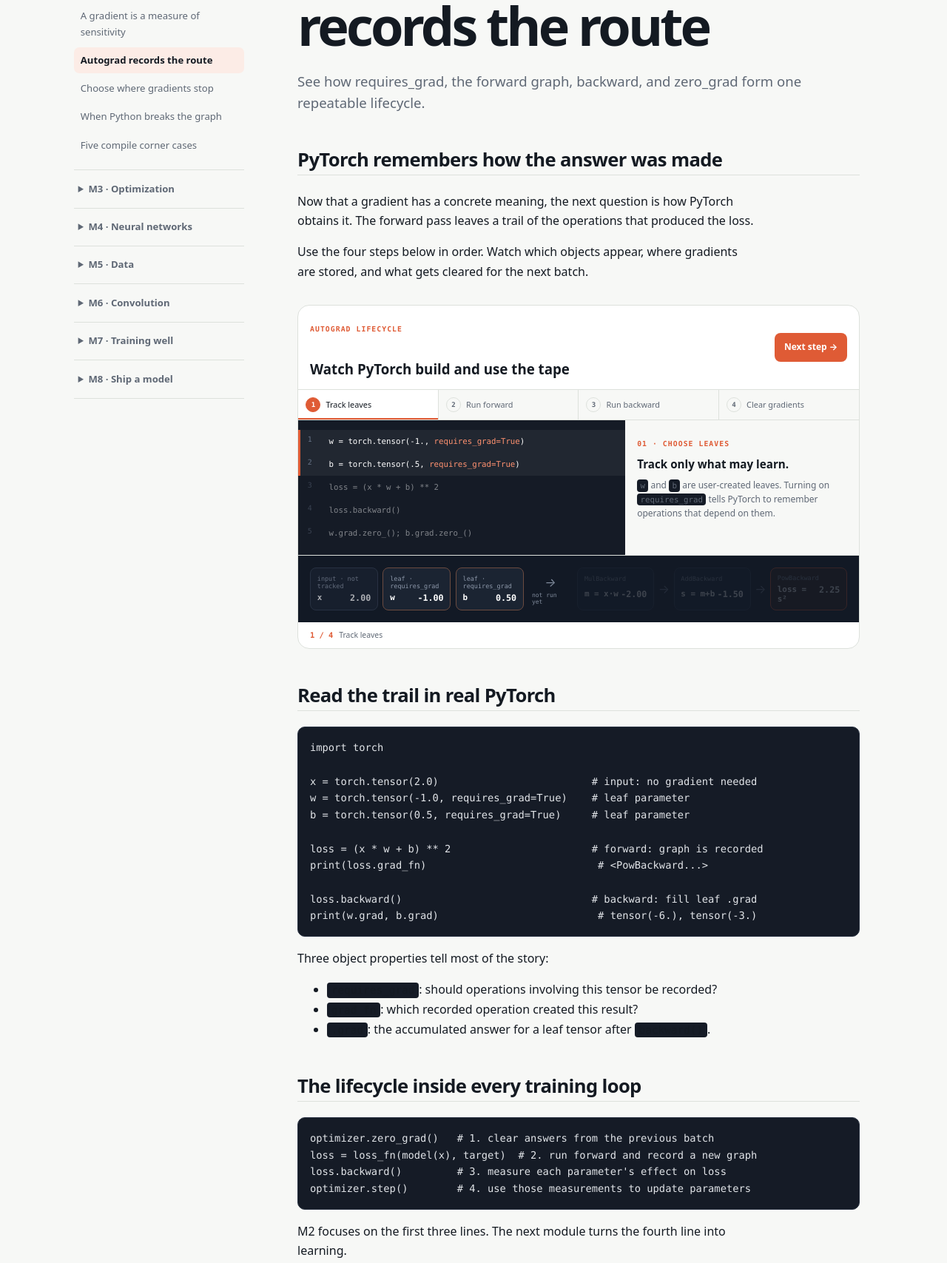
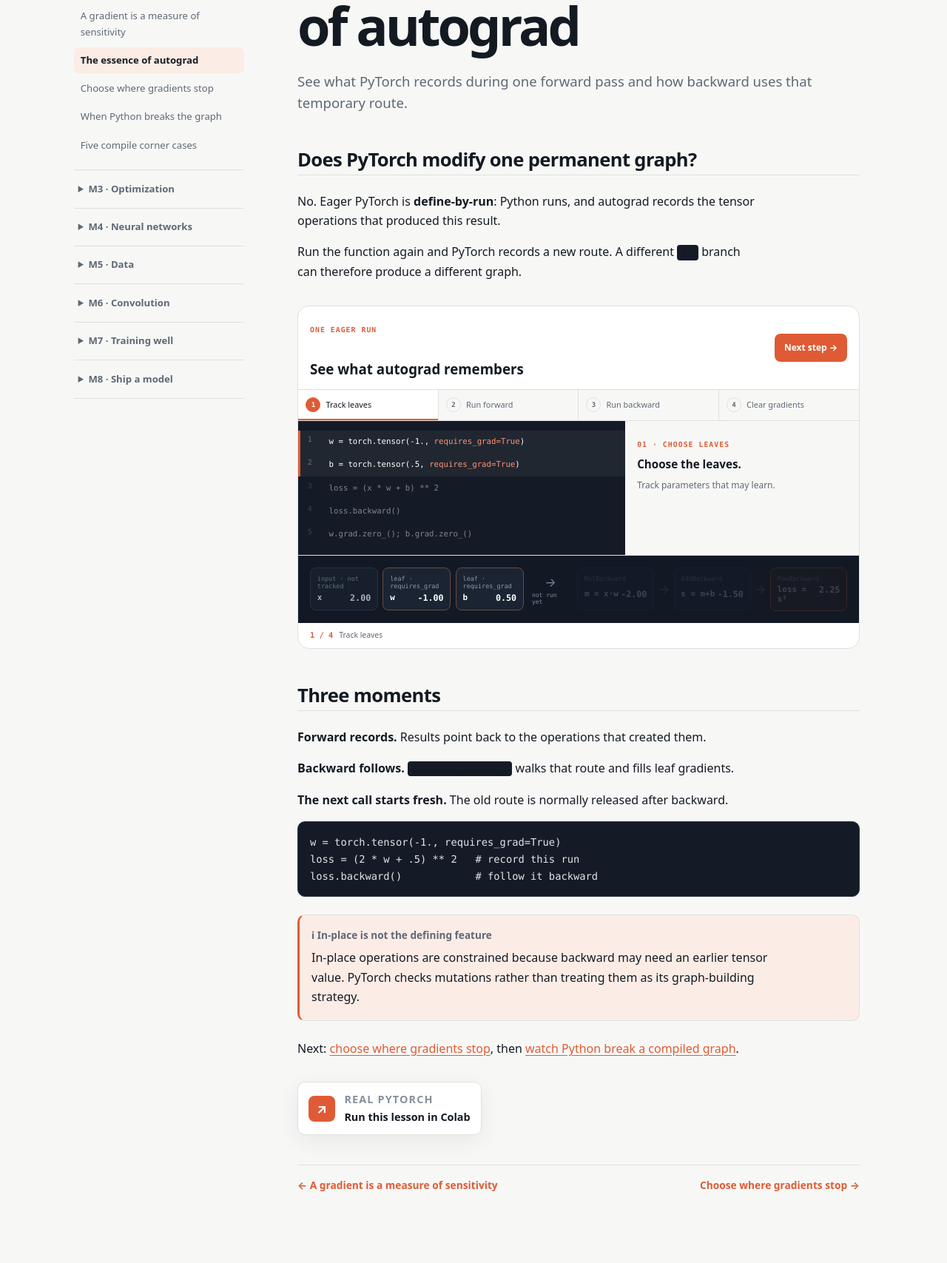
Before and after one commit to ClementineY/loop-by-loop, an Astro site: page /lessons/autograd in a window 1280 px wide. Shown: the part 224-1931 px from the top of the page at 74% size. Built offline with nearby package versions, Linux system fonts and the light colour scheme; Astro itself is replaced by a stand-in of ours; code samples lack their colours.

Commit message:
refactor: clarify the essence of autograd

````diff
--- a/src/components/widgets/AutogradGraph.svelte
+++ b/src/components/widgets/AutogradGraph.svelte
@@ -24,7 +24,7 @@
 
 <section class="lab" aria-labelledby="autograd-title">
   <header>
-    <div><span>Autograd lifecycle</span><h3 id="autograd-title">Watch PyTorch build and use the tape</h3></div>
+    <div><span>One eager run</span><h3 id="autograd-title">See what autograd remembers</h3></div>
     <button onclick={next}>{phase === 3 ? 'Start again ↻' : 'Next step →'}</button>
   </header>
 
@@ -48,20 +48,20 @@
     <aside aria-live="polite">
       {#if phase === 0}
         <span>01 · choose leaves</span>
-        <h4>Track only what may learn.</h4>
-        <p><code>w</code> and <code>b</code> are user-created leaves. Turning on <code>requires_grad</code> tells PyTorch to remember operations that depend on them.</p>
+        <h4>Choose the leaves.</h4>
+        <p>Track parameters that may learn.</p>
       {:else if phase === 1}
         <span>02 · ordinary Python runs</span>
-        <h4>The forward pass leaves a trail.</h4>
-        <p>Each result stores the operation that created it. The final loss points backward through <code>Pow → Add → Mul</code>.</p>
+        <h4>Forward records a route.</h4>
+        <p><code>loss</code> points back through <code>Pow → Add → Mul</code>.</p>
       {:else if phase === 2}
         <span>03 · ask one question</span>
-        <h4>How would each leaf change loss?</h4>
-        <p><code>backward()</code> walks the saved trail in reverse. The answers land in <code>w.grad</code> and <code>b.grad</code>.</p>
+        <h4>Backward follows it.</h4>
+        <p>The answers land in <code>w.grad</code> and <code>b.grad</code>.</p>
       {:else}
         <span>04 · prepare the next batch</span>
-        <h4>Clear the answers, not the parameters.</h4>
-        <p>PyTorch adds new gradients to old ones. The training loop clears <code>.grad</code> before measuring the next batch.</p>
+        <h4>Clear before the next run.</h4>
+        <p>Gradients accumulate unless the training loop resets them.</p>
       {/if}
     </aside>
   </div>
--- a/src/content/lessons/autograd.mdx
+++ b/src/content/lessons/autograd.mdx
@@ -1,59 +1,39 @@
 ---
-title: Autograd records the route
+title: The essence of autograd
 module: M2 · Autograd
 order: 3
-summary: See how requires_grad, the forward graph, backward, and zero_grad form one repeatable lifecycle.
+summary: See what PyTorch records during one forward pass and how backward uses that temporary route.
 colab: m2_autograd.ipynb
-concepts: [requires_grad, grad_fn, backward, gradient accumulation]
-duration: 11
+concepts: [define-by-run, requires_grad, grad_fn, backward]
+duration: 8
 ---
 import AutogradGraph from '../../components/widgets/AutogradGraph.svelte';
-import Quiz from '../../components/Quiz.svelte';
 import Callout from '../../components/Callout.astro';
 
-## PyTorch remembers how the answer was made
+## Does PyTorch modify one permanent graph?
 
-Now that a gradient has a concrete meaning, the next question is how PyTorch obtains it. The forward pass leaves a trail of the operations that produced the loss.
+No. Eager PyTorch is **define-by-run**: Python runs, and autograd records the tensor operations that produced this result.
 
-Use the four steps below in order. Watch which objects appear, where gradients are stored, and what gets cleared for the next batch.
+Run the function again and PyTorch records a new route. A different `if` branch can therefore produce a different graph.
 
 <AutogradGraph client:visible />
 
-## Read the trail in real PyTorch
+## Three moments
+
+**Forward records.** Results point back to the operations that created them.
+
+**Backward follows.** `loss.backward()` walks that route and fills leaf gradients.
+
+**The next call starts fresh.** The old route is normally released after backward.
 
 ```python
-import torch
-
-x = torch.tensor(2.0)                         # input: no gradient needed
-w = torch.tensor(-1.0, requires_grad=True)    # leaf parameter
-b = torch.tensor(0.5, requires_grad=True)     # leaf parameter
-
-loss = (x * w + b) ** 2                       # forward: graph is recorded
-print(loss.grad_fn)                            # <PowBackward...>
-
-loss.backward()                               # backward: fill leaf .grad
-print(w.grad, b.grad)                          # tensor(-6.), tensor(-3.)
+w = torch.tensor(-1., requires_grad=True)
+loss = (2 * w + .5) ** 2   # record this run
+loss.backward()            # follow it backward
 ```
 
-Three object properties tell most of the story:
-
-- `requires_grad`: should operations involving this tensor be recorded?
-- `grad_fn`: which recorded operation created this result?
-- `.grad`: the accumulated answer for a leaf tensor after `backward()`.
-
-## The lifecycle inside every training loop
-
-```python
-optimizer.zero_grad()   # 1. clear answers from the previous batch
-loss = loss_fn(model(x), target)  # 2. run forward and record a new graph
-loss.backward()         # 3. measure each parameter's effect on loss
-optimizer.step()        # 4. use those measurements to update parameters
-```
-
-M2 focuses on the first three lines. The next module turns the fourth line into learning.
-
-<Callout type="warn" title="Why clear gradients?">
-`backward()` adds into each leaf's `.grad`. That is useful when intentionally combining several mini-batches, but an ordinary training iteration calls `optimizer.zero_grad()` before measuring the next one.
+<Callout type="note" title="In-place is not the defining feature">
+In-place operations are constrained because backward may need an earlier tensor value. PyTorch checks mutations rather than treating them as its graph-building strategy.
 </Callout>
 
-<Quiz client:visible question="After the forward pass, loss.grad_fn exists but w.grad is still None. What is missing?" answer="The backward pass. The forward pass records how loss was produced; loss.backward() traverses that record and fills gradients on the leaf parameters." />
+Next: [choose where gradients stop](../computation-graphs/), then [watch Python break a compiled graph](../compile-graphs/).
--- a/src/content/lessons/compile-graphs.mdx
+++ b/src/content/lessons/compile-graphs.mdx
@@ -11,6 +11,8 @@ import NetworkGraphBreakLab from '../../components/widgets/NetworkGraphBreakLab.
 import Callout from '../../components/Callout.astro';
 
 ## Watch the break
+
+Eager autograd records a fresh route for each call. `torch.compile` asks a different question: can this Python program be captured and reused as optimized FX graphs?
 
 The model does not break. Gradients do not break. **Only compiler capture breaks.**
 
````
